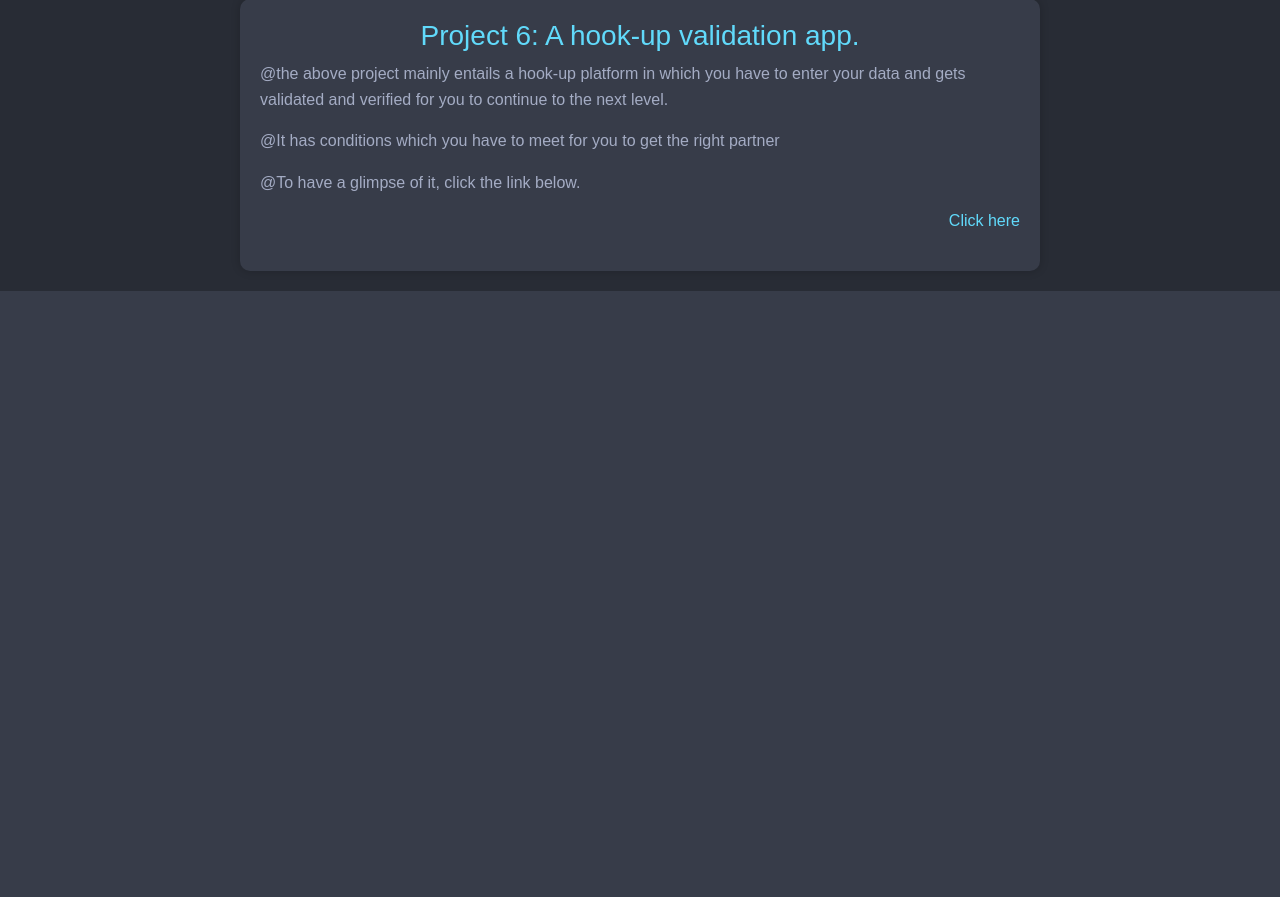
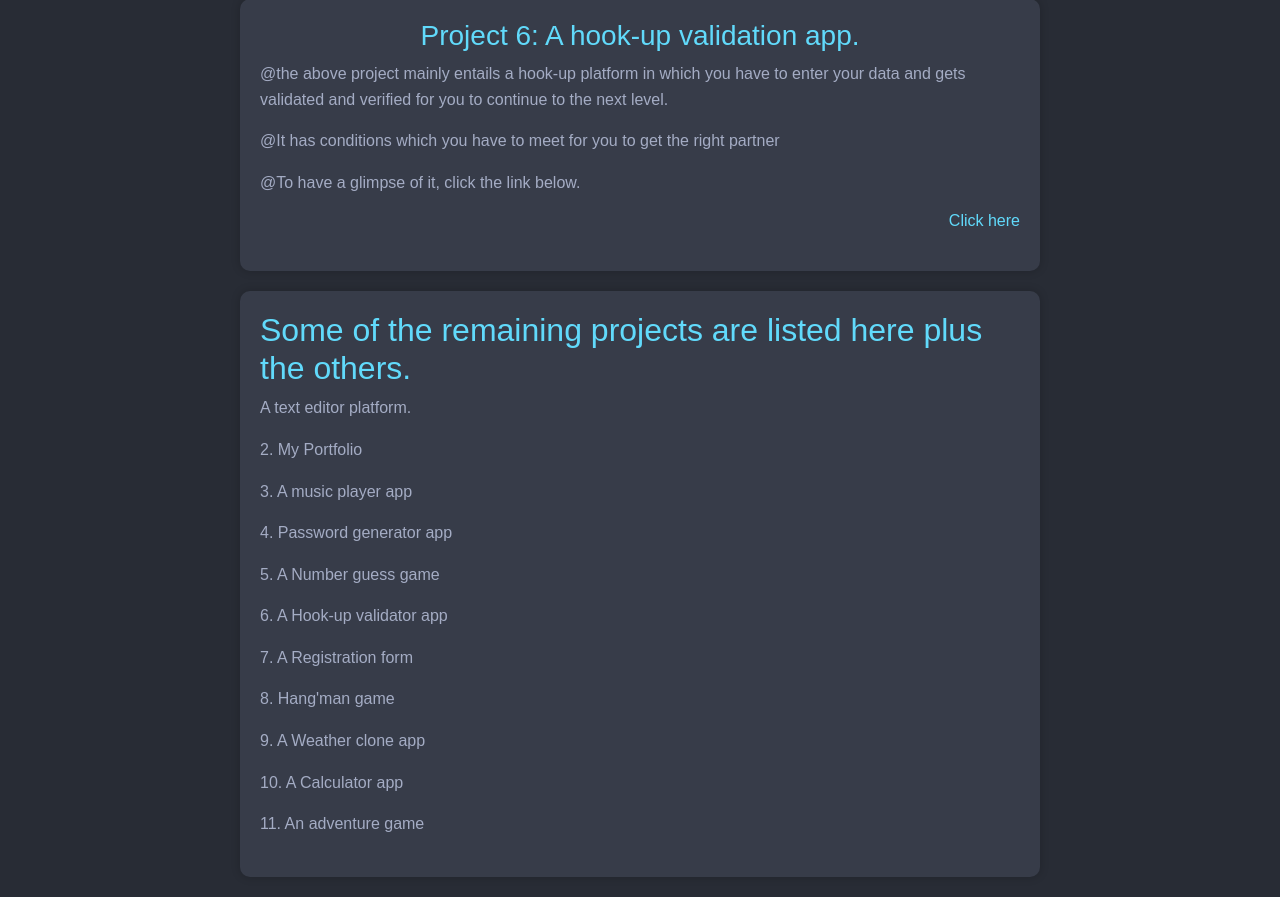
Before and after one commit to harizonelopez/my-portfolio, a Flask app: page /logout in a window 1280 px wide. Shown: the part 1638-2535 px from the top of the page. Before the commit the page ends 1929 px from the top, so only its background shows below. Run offline with Flask 3, Linux system fonts and the light colour scheme; some libraries are stand-ins or nearby versions.

Commit message:
Update logout.html

```diff
--- a/website/templates/logout.html
+++ b/website/templates/logout.html
@@ -28,7 +28,7 @@
             color: #61dafb;
         }
 
-        p {
+        p,tr {
             line-height: 1.6;
             color: #a4acc4;
         }
@@ -137,6 +137,21 @@
         </div>
     </section>
 
+    <section>
+        <h2>Some of the remaining projects are listed here plus the others.</h2>
+        <div class="project">
+                    <p> A text editor platform.</p>
+                    <p>2. My Portfolio</p>
+                    <p>3. A music player app</p>
+                    <p>4. Password generator app</p>
+                    <p>5. A Number guess game</p>
+                    <p>6. A Hook-up validator app</p>
+                    <p>7. A Registration form</p>
+                    <p>8. Hang'man game</p>
+                    <p>9. A Weather clone app</p>
+                    <p>10. A Calculator app</p>
+                    <p>11. An adventure game </p>
+    </section>
     <footer>
         <p>&copy;2024 Dev_aladinh production.</p>
     </footer>
```
